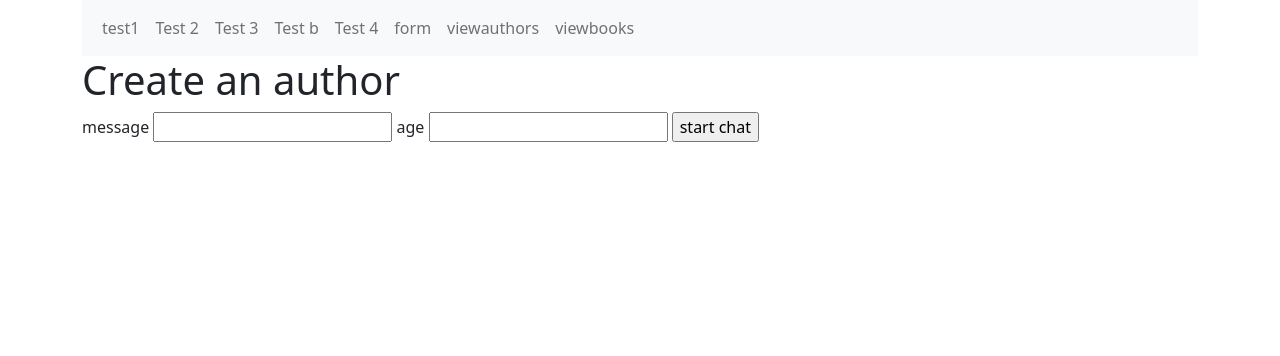
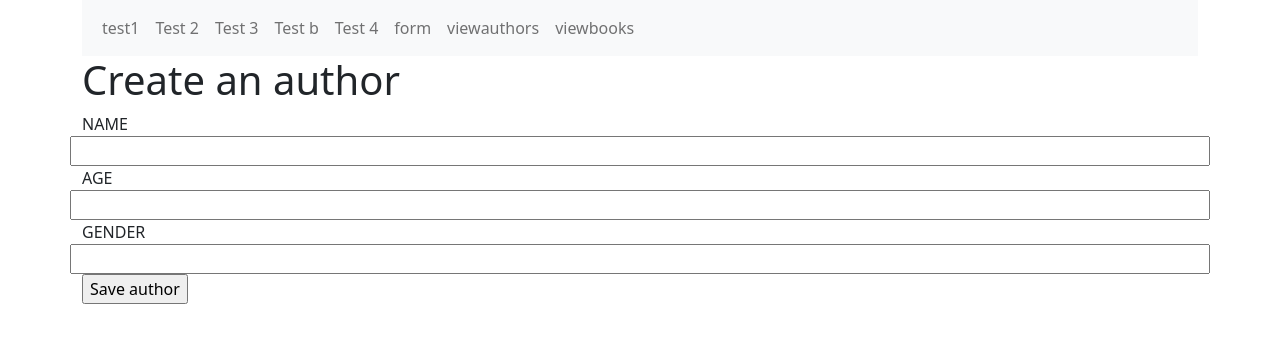
Before and after one commit to Taypark0411/flasktest, a Flask app: page /createauthor in a window 1280 px wide. Shown: the top 356 px of the page. Run offline with Flask 3, Linux system fonts and the light colour scheme; parts of the project's set-up code (start-up, migrations or seed data) failed here and were passed over.

Commit message:
complete creation

```diff
--- a/app.py
+++ b/app.py
@@ -37,7 +37,7 @@ def testb():
 
 @app.route("/")
 def hello():
-    return string
+    return render_template("test.html")
 
 
 @app.route("/test4")
@@ -128,4 +128,54 @@ def createauthors():
 
 @app.route("/saveauthor", methods=["post"])
 def saveauthor():
-    return render_template("viewauthors.html")
+
+    # parse HTML element values
+    name = request.form["name"]
+    age = request.form["age"]
+    gender = request.form["gender"]
+    print(name, age, gender)
+    # Insert to DB
+    connection = createconnection()
+    cur = connection.cursor()
+    cur.execute(
+        "INSERT INTO Author ( name,gender,age ) VALUES ( ?, ?, ?  )", (name, gender, age))
+    connection.commit()
+    # Retrieve all Authors
+    cur = connection.cursor()
+    cur.execute("select * from author")
+    rows = cur.fetchall()
+    print(rows)
+    # for row in rows:
+    # print(row)
+    return render_template("viewauthors.html", authors=rows)
+    # Set additional values (authors) to render_template as a second parameter
+
+    # return render_template("viewauthors.html")
+
+
+@app.route("/createbook")
+def createbook():
+    return render_template("createbook.html")
+
+
+@app.route("/savebook", methods=["post"])
+def savebook():
+    title = request.form["title"]
+    main_character = request.form["main_character"]
+    authorid = request.form["authorid"]
+    print(title, main_character, authorid)
+    # Insert to DB
+    connection = createconnection()
+    cur = connection.cursor()
+    cur.execute(
+        # "INSERT INTO Author ( name,gender,age ) VALUES ( ?, ?, ?  )", (name, gender, age))
+        "INSERT INTO BOOKS (title, main_character, author_id) values(?, ?, ?)", (title, main_character, authorid))
+    connection.commit()
+    # Retrieve all Authors
+    cur = connection.cursor()
+    cur.execute("select b.id, b.title, b.main_character, a.name from books b inner join author a on b.author_id=a.id")
+    rows = cur.fetchall()
+    print(rows)
+    # for row in rows:
+    # print(row)
+    return render_template("viewbooks.html", books=rows)
--- a/templates/createauthor.html
+++ b/templates/createauthor.html
@@ -1,12 +1,20 @@
 {% extends "base.html" %} {% block content %}
 <div class="row"><h1>Create an author</h1></div>
-<div class="row">
-  <form action="/saveauthor" method="POST">
-    <label> message</label>
-    <input type="text" name="message" />
-    <label> age</label>
+
+<form action="/saveauthor" method="POST">
+  <div class="row">
+    <label> NAME</label>
+    <input type="text" name="name" />
+  </div>
+  <div class = "row">
+    <label> AGE</label>
     <input type="text" name="age" />
-    <input type="submit" value="start chat" />
-  </form>
-</div>
+  </div>
+  <div class="row">
+    <label> GENDER</label>
+    <input type="text" name="gender" />
+  </div>
+    <input type="submit" value="Save author">
+  </div>
+</form>
 {% endblock %}
--- a/templates/viewbooks.html
+++ b/templates/viewbooks.html
@@ -22,4 +22,7 @@
     </tbody>
   </table>
 </div>
+<div class="row">
+  <a href="/createbook" class="btn btn-success">Create book</a>
+</div>
 {%endblock%}
```
Also changed, not shown: templates/createbook.html (added, +20 -0 lines).
